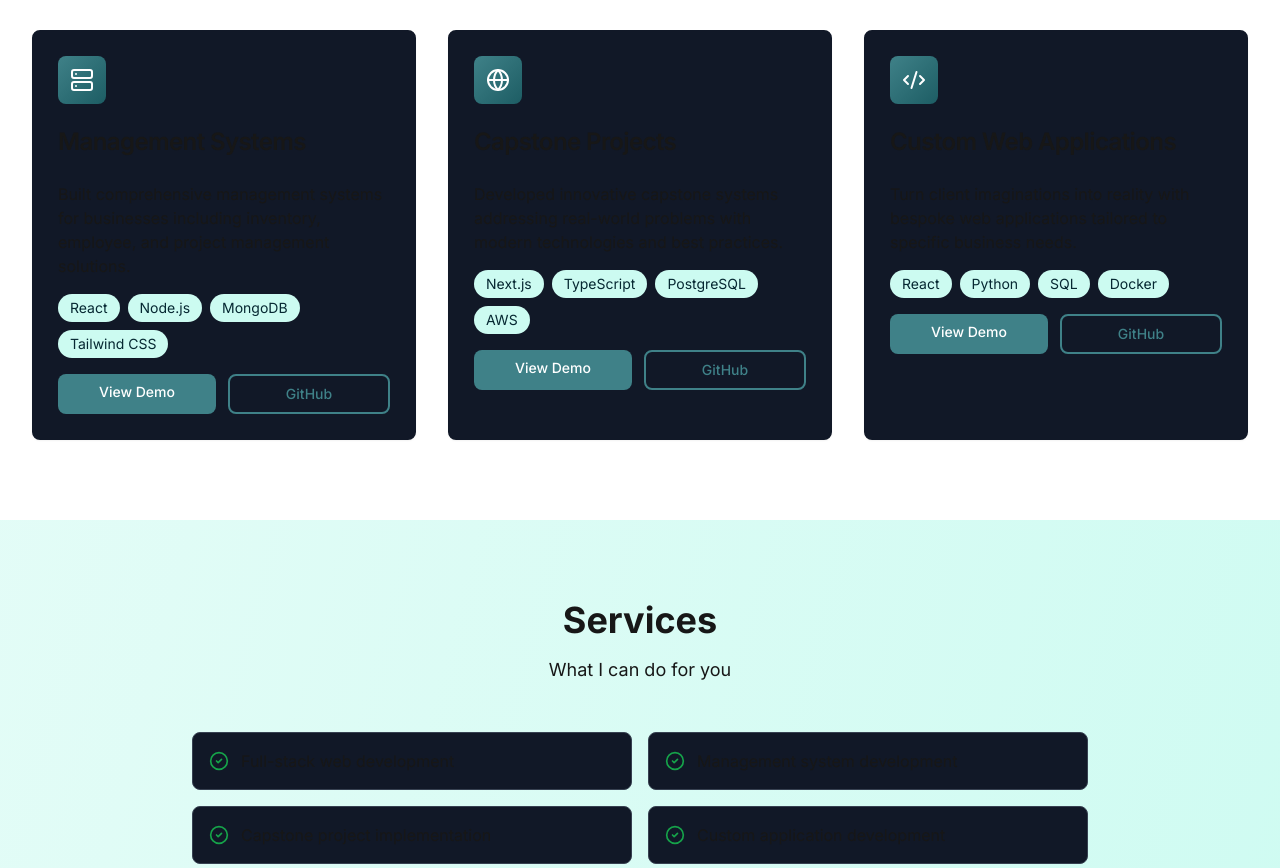
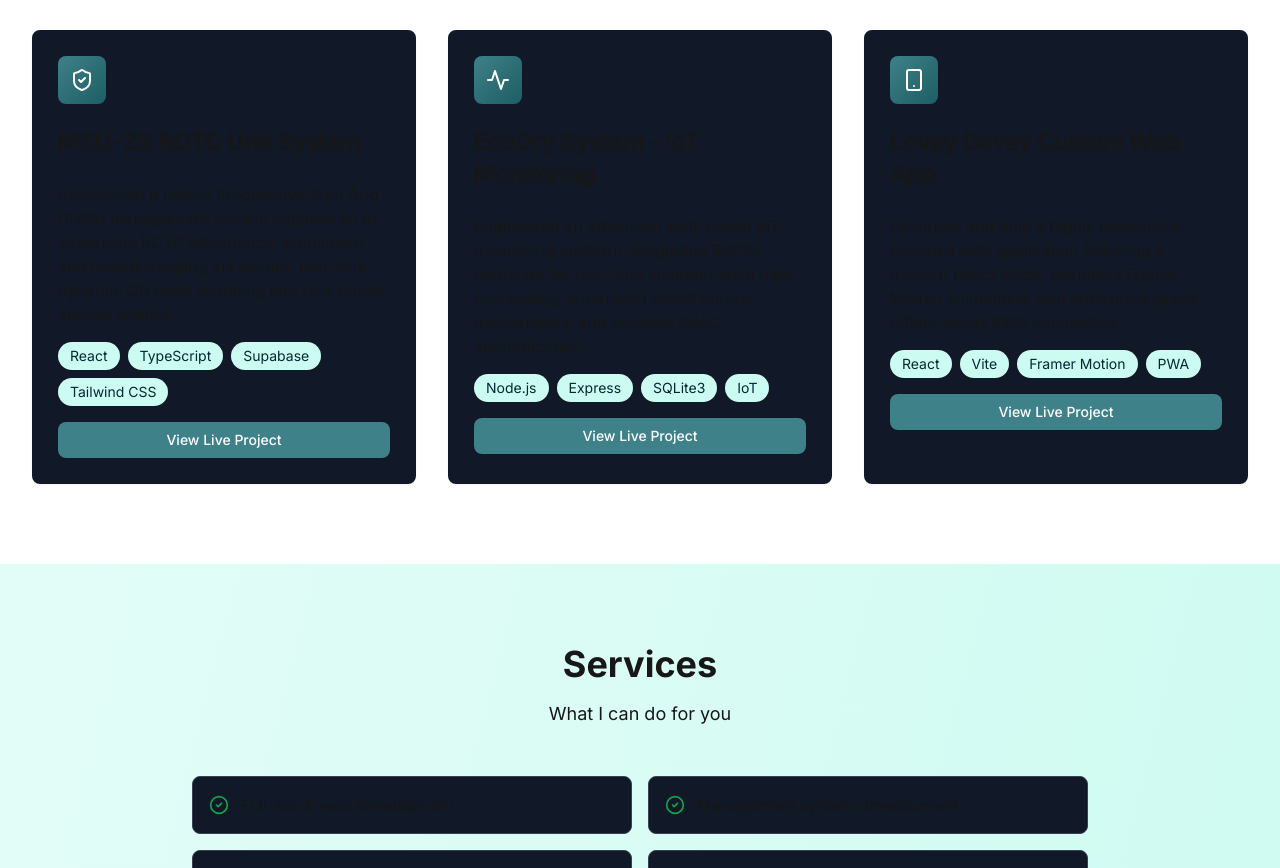
Before and after one commit to japhethrexcometa-droid/myportfolio, a Next.js app: page / in a window 1280 px wide. Shown: the part 3100-3968 px from the top of the page. Built offline with nearby package versions, Linux system fonts and the light colour scheme.

Commit message:
Update What I Build section with real projects and professional descriptions

```diff
--- a/public/Japheth_Rex_Cometa_Resume.html
+++ b/public/Japheth_Rex_Cometa_Resume.html
@@ -182,7 +182,7 @@
             <p class="subtitle">Full Stack Developer | 4th Year IT Student</p>
 
             <div class="summary">
-                <strong>Professional Summary:</strong> Passionate IT student with strong full-stack development foundation. Specialized in building management systems, capstone projects, and custom web applications. Committed to turning imagination into reality through clean, efficient, and scalable code.
+                </strong> Passionate IT student with strong full-stack development foundation. Specialized in building management systems, capstone projects, and custom web applications. Committed to turning imagination into reality through clean, efficient, and scalable code.
             </div>
             <h2>Projects</h2>
 
--- a/src/app/page.tsx
+++ b/src/app/page.tsx
@@ -20,7 +20,9 @@ import {
   CheckCircle2,
   ArrowUp,
   Send,
-  Facebook
+  Facebook,
+  ShieldCheck,
+  Activity
 } from "lucide-react";
 import Image from "next/image";
 import { Button } from "@/components/ui/button";
@@ -44,28 +46,25 @@ const skills = [
 
 const projects = [
   {
-    title: "Management Systems",
-    description: "Built comprehensive management systems for businesses including inventory, employee, and project management solutions.",
-    technologies: ["React", "Node.js", "MongoDB", "Tailwind CSS"],
-    icon: Server,
-    demoUrl: "#",
-    githubUrl: "#",
+    title: "MSU-ZS ROTC Unit System",
+    description: "Architected a robust Progressive Web App (PWA) management system engineered to streamline ROTC attendance, enrollment, and record-keeping via secure, real-time dynamic QR code scanning and role-based access control.",
+    technologies: ["React", "TypeScript", "Supabase", "Tailwind CSS"],
+    icon: ShieldCheck,
+    demoUrl: "https://msu-zs-rotc-unit.vercel.app",
   },
   {
-    title: "Capstone Projects",
-    description: "Developed innovative capstone systems addressing real-world problems with modern technologies and best practices.",
-    technologies: ["Next.js", "TypeScript", "PostgreSQL", "AWS"],
-    icon: Globe,
-    demoUrl: "#",
-    githubUrl: "#",
+    title: "EcoDry System - IoT Monitoring",
+    description: "Engineered an advanced web-based IoT monitoring platform integrating ESP32 hardware for real-time environmental data processing, automated shield control mechanisms, and scalable RBAC authentication.",
+    technologies: ["Node.js", "Express", "SQLite3", "IoT"],
+    icon: Activity,
+    demoUrl: "https://eco-dry-one.vercel.app",
   },
   {
-    title: "Custom Web Applications",
-    description: "Turn client imaginations into reality with bespoke web applications tailored to specific business needs.",
-    technologies: ["React", "Python", "SQL", "Docker"],
-    icon: Code2,
-    demoUrl: "#",
-    githubUrl: "#",
+    title: "Lovey Dovey Custom Web App",
+    description: "Designed and built a highly responsive, bespoke web application featuring a modern React stack, seamless Framer Motion animations, and enterprise-grade offline-ready PWA capabilities.",
+    technologies: ["React", "Vite", "Framer Motion", "PWA"],
+    icon: Smartphone,
+    demoUrl: "https://lovey-dovey-five.vercel.app",
   },
 ];
 
@@ -383,15 +382,11 @@ export default function Home() {
                       <div className="flex space-x-3">
                         <a
                           href={project.demoUrl}
+                          target="_blank"
+                          rel="noopener noreferrer"
                           className="flex-1 text-center px-4 py-2 bg-teal-600 hover:bg-teal-700 text-white rounded-lg transition-colors text-sm font-medium focus:outline-none focus:ring-2 focus:ring-teal-500"
                         >
-                          View Demo
-                        </a>
-                        <a
-                          href={project.githubUrl}
-                          className="flex-1 text-center px-4 py-2 border-2 border-teal-600 text-teal-600 hover:bg-teal-50 dark:hover:bg-teal-900 rounded-lg transition-colors text-sm font-medium focus:outline-none focus:ring-2 focus:ring-teal-500"
-                        >
-                          GitHub
+                          View Live Project
                         </a>
                       </div>
                     </CardContent>
```
Also changed, not shown: 1 other file (tests, documents, lock files or other folders).
